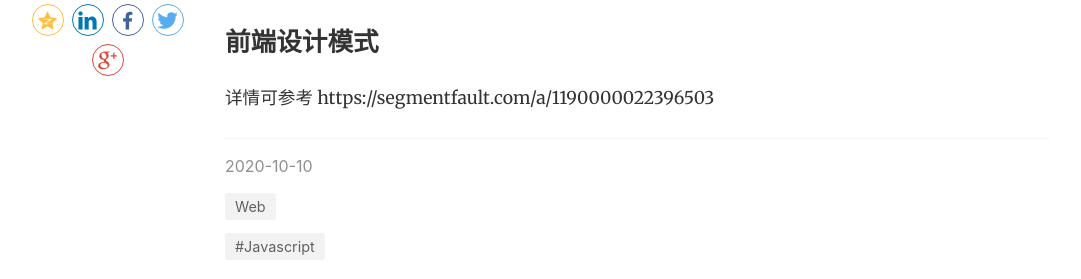
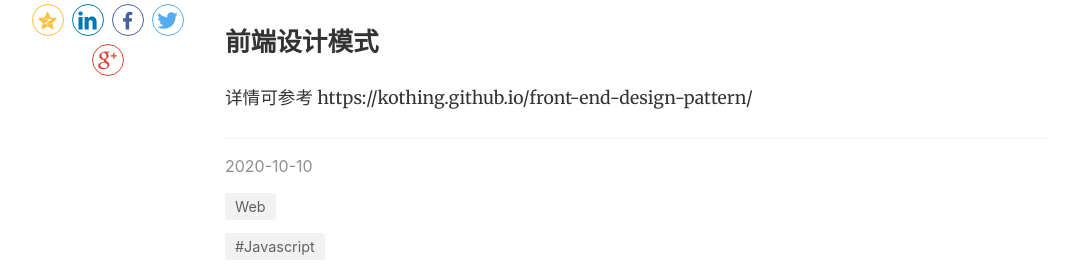
Before and after one commit to kothing/kothing.github.io, a Jekyll site: the page built from _posts/2020-10-10-front-end-knowledge.md, in a window 1280 px wide and 900 px high, scrolled down 1276 px. Shown: the part 173-452 px from the top of the window, without its empty margins (50-1131 px from the left). Built offline with Jekyll 4.4.1, drawn with Linux system fonts in a browser that asks for light colours; nearby versions of some CDN libraries; comment, search, counter and statistics services are not loaded; some of the changed lines change nothing that is shown.

Commit message:
Update 2020-10-10-front-end-knowledge.md

```diff
--- a/_posts/2020-10-10-front-end-knowledge.md
+++ b/_posts/2020-10-10-front-end-knowledge.md
@@ -28,4 +28,4 @@ Front-end knowledge
 简单描述：前端工程化不单单包括前端的模块化、组件化、自动化，还包括前端性能优化，前端目录规划，前端规范化，自动化测试，发布等等一系列知识。详情可参考https://github.com/fouber/blog/issues/10
 
 ## 前端设计模式
-详情可参考 https://segmentfault.com/a/1190000022396503
+详情可参考 https://kothing.github.io/front-end-design-pattern/
```
